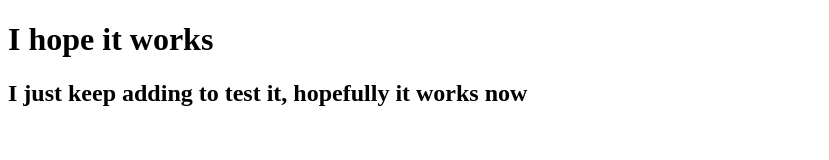
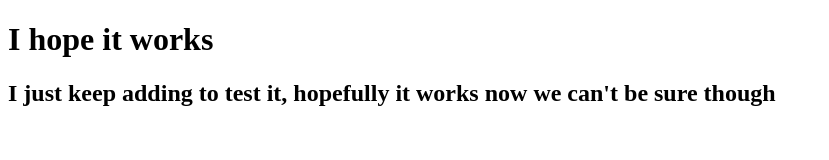
Before and after one commit to chillsy9/hello, a plain HTML site: page index.html in a window 1280 px wide. Shown: the whole page, without its empty margins (0-829 px from the left). Drawn offline with Linux system fonts and the light colour scheme.

Commit message:
ok try pull request

```diff
--- a/index.html
+++ b/index.html
@@ -5,7 +5,9 @@
 </head>
 <body>
   <h1>I hope it works</h1>
-  <h2>I just keep adding to test it, hopefully it works now</h2>
+  <h2>I just keep adding to test it, hopefully it works now
+we can't be sure though
+  </h2>
 
   </body>
   </html>
```
